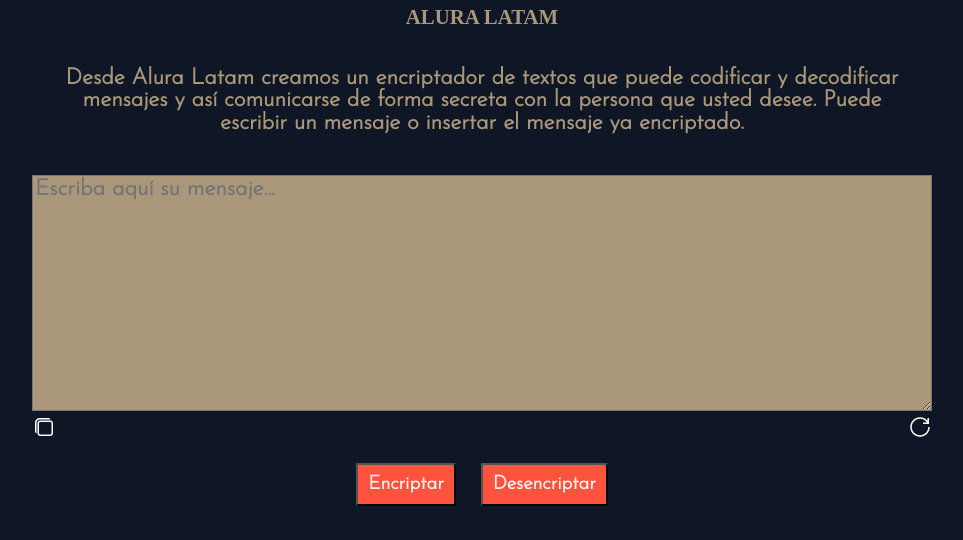
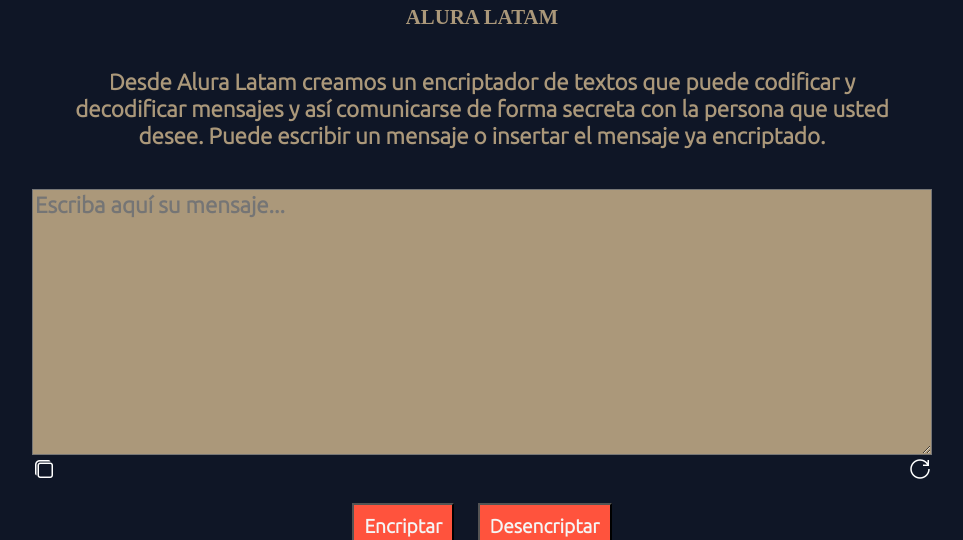
Before and after one commit to JoMaJan/encriptador-Alura, a plain HTML site: page index.html in a window 1280 px wide. Shown: the part 84-624 px from the top of the page, without its empty margins (158-1121 px from the left). Drawn offline with Linux system fonts and the light colour scheme.

Commit message:
Cambié fuentes.

```diff
--- a/index.html
+++ b/index.html
@@ -4,12 +4,13 @@
     <meta charset="UTF-8">
         <meta http-equiv="X-UA-Compatible" content="IE=edge">
         <meta name="viewport" content="width=device-width, initial-scale=1.0">
+        <meta http-equiv="Permissions-Policy" content="interest-cohort=()">
         <title>Encriptador de Textos - ALura - JMJ</title>
         <link rel="stylesheet" href="reset.css">
         <link rel="stylesheet" href="styles.css">
         <link rel="preconnect" href="https://fonts.googleapis.com">
         <link rel="preconnect" href="https://fonts.gstatic.com" crossorigin>
-        <link href="https://fonts.googleapis.com/css2?family=Josefin+Sans:wght@300&display=swap" rel="stylesheet">
+        <link href="https://fonts.googleapis.com/css2?family=Ubuntu:wght@300&display=swap" rel="stylesheet">
         <script src="functions.js" defer="defer"></script>
 
 </head>
--- a/styles.css
+++ b/styles.css
@@ -1,7 +1,8 @@
 *{
     box-sizing: border-box;
-    font-family: 'Josefin Sans', sans-serif;
+    font-family: 'Ubuntu', sans-serif;
 }
+
 body{
     background-color: #0f1626;
 }
@@ -28,6 +29,7 @@ h1{
 #presentacion{
     text-align: center;
     margin: 40px auto;
+    line-height: 1.7rem;
 }
 
 h1{
```
